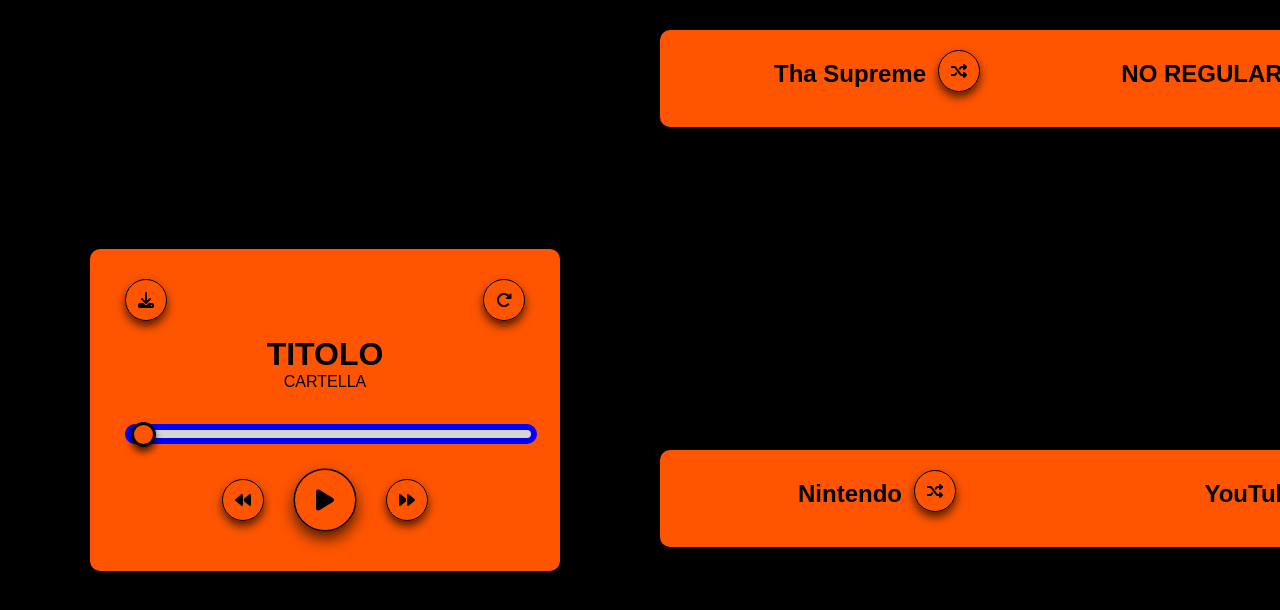
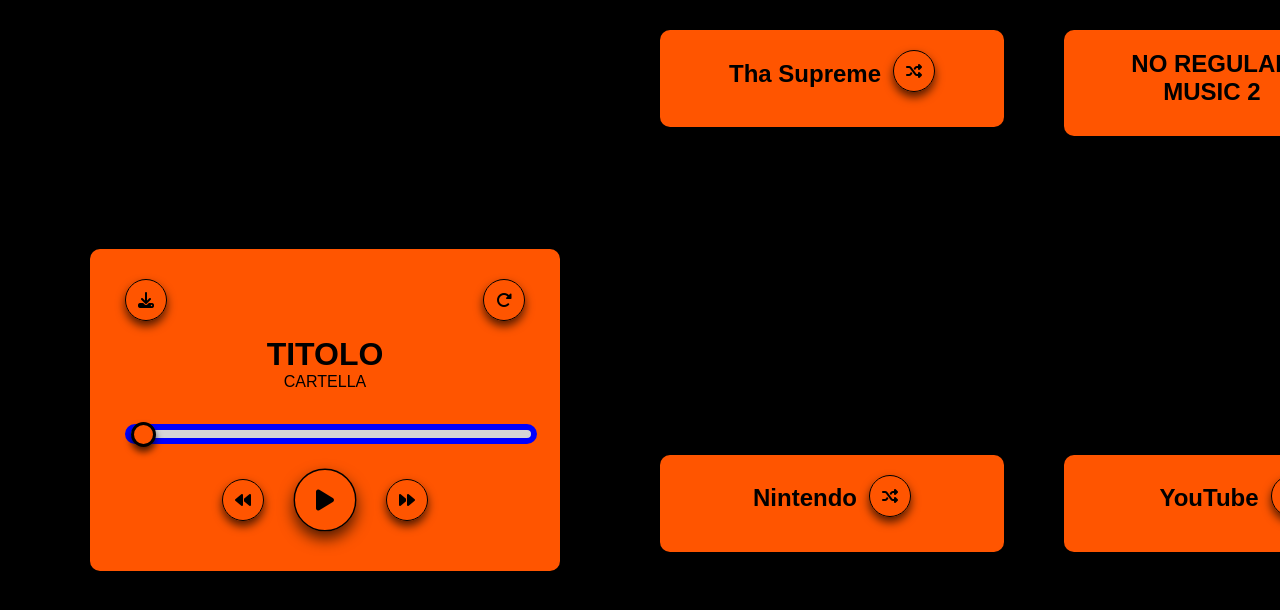
Before and after one commit to dj2828/Music_Player, a Flask app: page / in a window 1280 px wide. Shown: the top 610 px of the page. Run offline with Flask 3, Linux system fonts and the light colour scheme; some libraries are stand-ins or nearby versions.

Commit message:
Update style.css

```diff
--- a/static/style.css
+++ b/static/style.css
@@ -127,8 +127,7 @@
   margin-top: 30px;
   margin-bottom: 20px;
   background-color: #ff5500;
-  width: min(450px, 100%);
-  /* width: 400px; */
+  max-width: 500px;
   padding: 20px 35px;
   text-align: center;
   border-radius: 10px;
@@ -254,6 +253,7 @@
     margin-top: 0px;
     margin-bottom: 15px;
     min-width: 270px;
+    max-width: none;
     width: calc(100% - 200px);
   }
   .cover{
```
